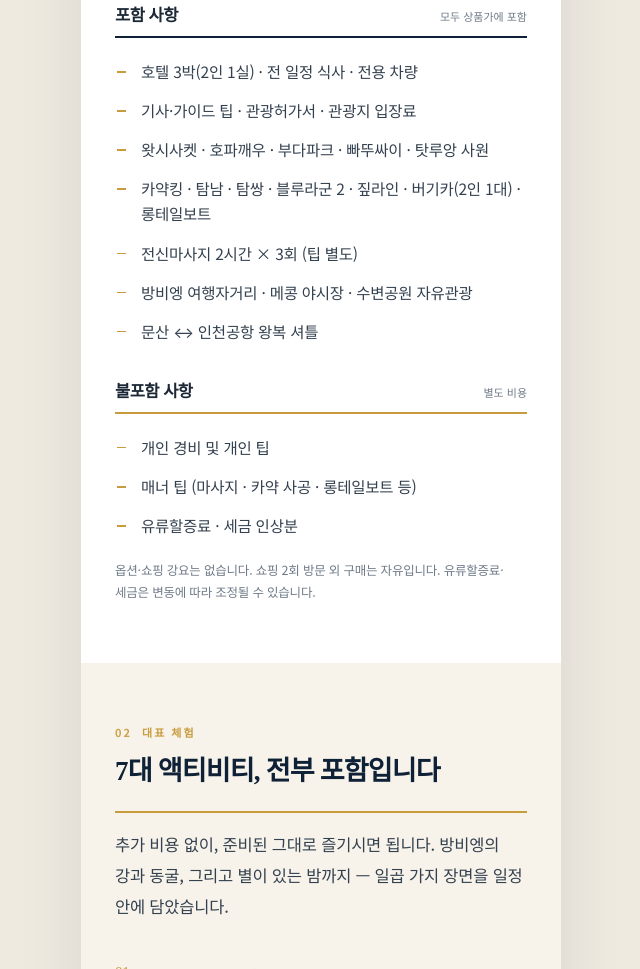
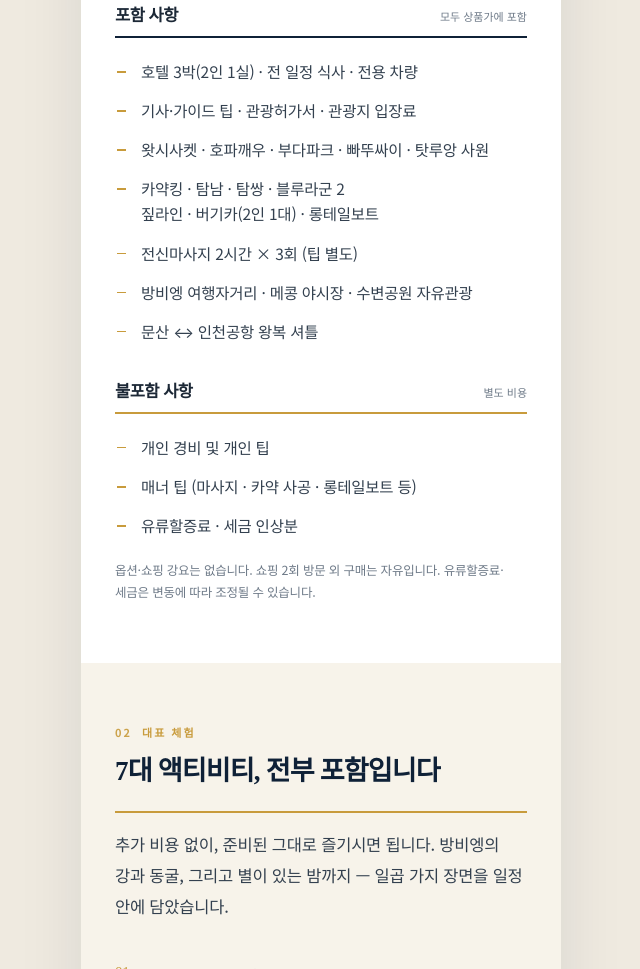
Before and after one commit to dandy914-collab/JUNS-TOUT-, a plain HTML site: page laos-2027-01/index.html in a window 1280 px wide. Shown: the part 3164-4133 px from the top of the page, without its empty margins (319-959 px from the left). Drawn offline with Linux system fonts and the light colour scheme.

Commit message:
포함 사항 줄바꿈 정리 (롱테일보트 줄 시작 어색함 수정)

```diff
--- a/laos-2027-01/index.html
+++ b/laos-2027-01/index.html
@@ -340,7 +340,7 @@ figure{margin:0}
         <li>호텔 3박(2인 1실) · 전 일정 식사 · 전용 차량</li>
         <li>기사·가이드 팁 · 관광허가서 · 관광지 입장료</li>
         <li>왓시사켓 · 호파깨우 · 부다파크 · 빠뚜싸이 · 탓루앙 사원</li>
-        <li>카약킹 · 탐남 · 탐쌍 · 블루라군 2 · 짚라인 · 버기카(2인 1대) · 롱테일보트</li>
+        <li>카약킹 · 탐남 · 탐쌍 · 블루라군 2<br>짚라인 · 버기카(2인 1대) · 롱테일보트</li>
         <li>전신마사지 2시간 × 3회 (팁 별도)</li>
         <li>방비엥 여행자거리 · 메콩 야시장 · 수변공원 자유관광</li>
         <li>문산 ↔ 인천공항 왕복 셔틀</li>
```
